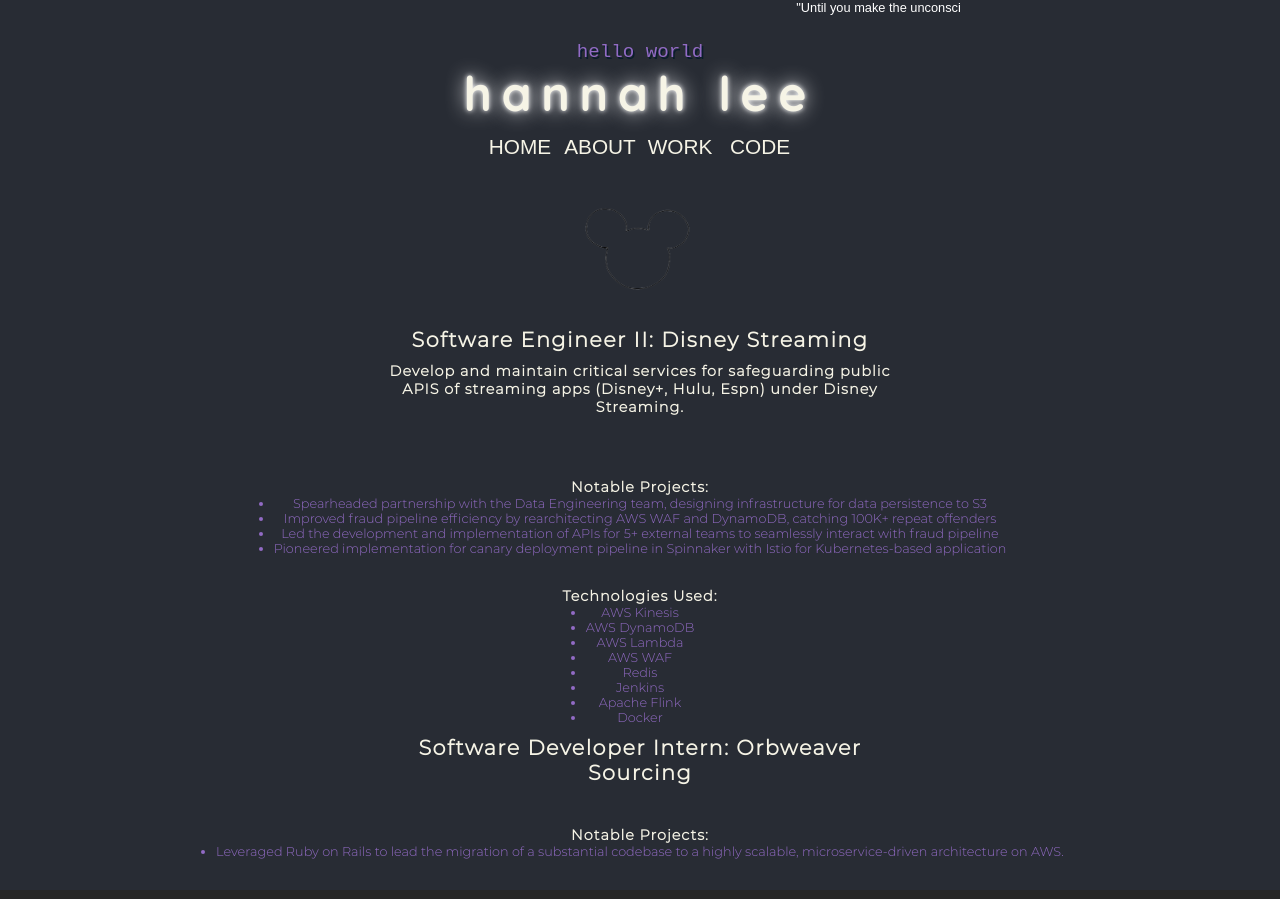
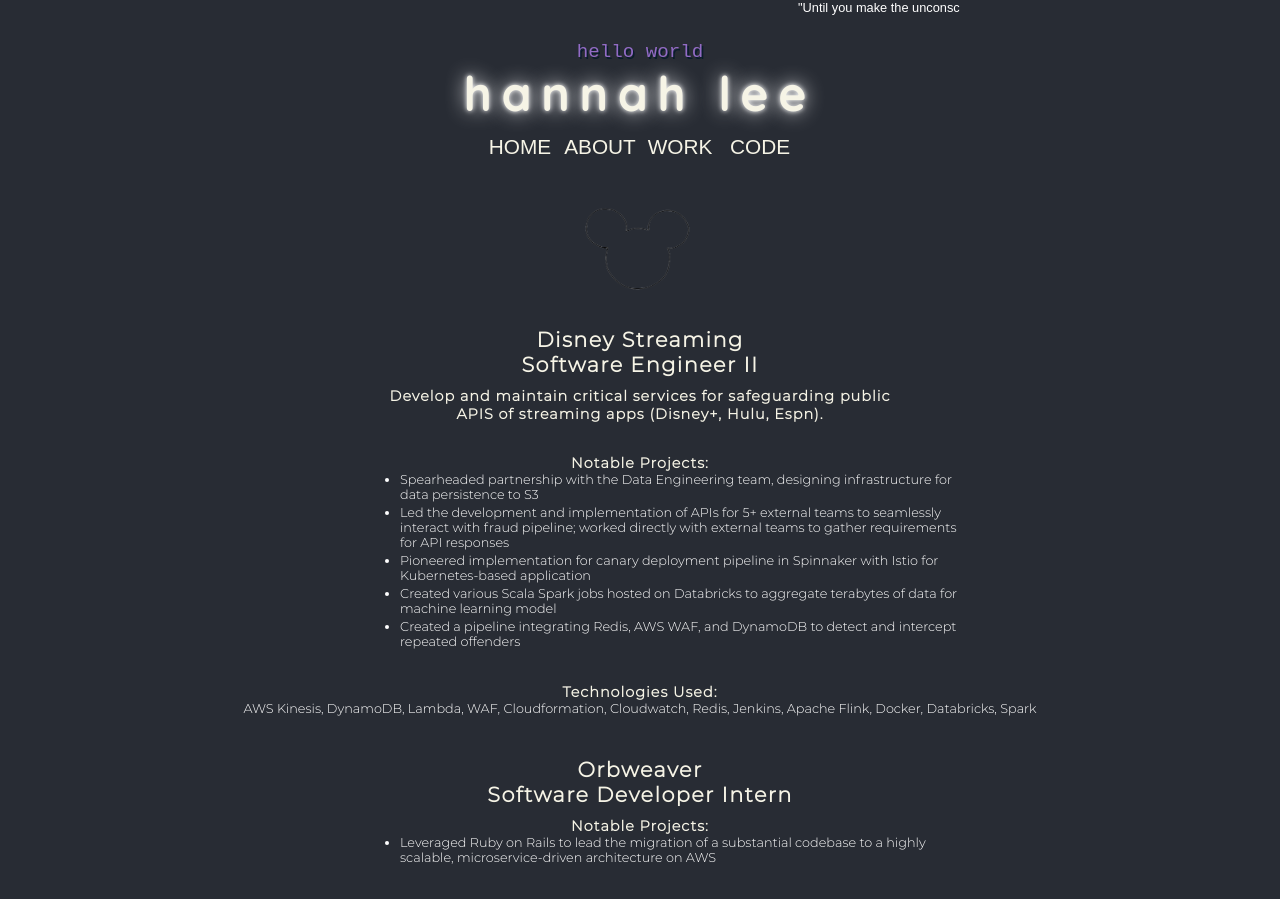
Before and after one commit to hxnnahlee/hxnnahlee-website, a React (Create React App) app: page /work in a window 1280 px wide. Built offline with nearby package versions, Linux system fonts and the light colour scheme; a web font is replaced by a local one.

Commit message:
update work desc, tweaks

```diff
--- a/public/index.html
+++ b/public/index.html
@@ -23,7 +23,7 @@
       work correctly both with client-side routing and a non-root public URL.
       Learn how to configure a non-root public URL by running `npm run build`.
     -->
-    <title>Hannah Lee</title>
+    <title>hannah</title>
   </head>
   <body>
     <noscript>You need to enable JavaScript to run this app.</noscript>
--- a/src/App.css
+++ b/src/App.css
@@ -58,6 +58,7 @@
 
 
 .helloworld {
+	color: rgb(146, 107, 197);
 	margin-top: 2%;
 	font-family: 'Courier New', Courier, monospace;
 	text-shadow: 0.1rem 0.1rem #091d2b
--- a/src/App.js
+++ b/src/App.js
@@ -12,7 +12,7 @@
         <div className="marquee">
           <div className="marquee-text">
             "Until you make the unconscious conscious, it will direct your life
-            and you will call it fate."
+            and you will call it fate"
           </div>
         </div>
         <p className="helloworld"> hello world </p>
--- a/src/pages/About/About.js
+++ b/src/pages/About/About.js
@@ -18,7 +18,7 @@
       <br></br>
       <h2>
         Outside of work, I like to rock climb, sing, play piano, play video
-        games, and crochet !!
+        games, and crochet !
       </h2>
       <br></br>
 
--- a/src/pages/Home/Home.js
+++ b/src/pages/Home/Home.js
@@ -6,8 +6,8 @@
       <img src={"./me.jpg"} className="me-pic" id="me" alt="pic not found" />
       <h2>Helloo, I'm a backend software engineer based out of NYC </h2>
       <h2>
-        My simple pleasures in life are pho, the dogs that look like carpets,
-        and karaoke
+        My simple pleasures in life are pho, the dogs that look like carpets, karaoke,
+        and word hunt
       </h2>
     </>
   );
--- a/src/pages/Work/Work.css
+++ b/src/pages/Work/Work.css
@@ -7,15 +7,29 @@
 }
 
 p {
-	color: rgb(146, 107, 197);
 	text-align: center;
 	font-family: 'Montserrat-Light', sans-serif;
 	font-size:1.2rem;
 }
 
 ul {
-	color: rgb(146, 107, 197);
 	font-size: .8rem;
 	text-align: center;
 	font-family: 'Montserrat-Light', sans-serif;
+    padding-left: 0;
+    padding-left: 0;
+    margin-left: auto;
+    margin-right: auto;
+    width: 50%;
 }
+
+ul li {
+  margin-left: 80px;
+  margin-bottom: 3px;
+  word-wrap: break-word;
+  text-align: left;
+}
+
+.techused {
+	font-size: .8rem;
+}
--- a/src/pages/Work/Work.js
+++ b/src/pages/Work/Work.js
@@ -6,15 +6,18 @@
       <div className="mickey">
         <img src="./mickey.png" alt="mickey" style={{ width: "20%" }} />
       </div>
+      <h2 className="jobtitlesize">
+        Disney Streaming
+      </h2>
       <h2 className="jobspacing jobtitlesize">
-        Software Engineer II: Disney Streaming
+        Software Engineer II
       </h2>
       <h2>
         Develop and maintain critical services for safeguarding public APIS of
-        streaming apps (Disney+, Hulu, Espn) under Disney Streaming.
+        streaming apps (Disney+, Hulu, Espn).
       </h2>
-      <br></br>
-      <br></br>
+      <br>
+      </br>
       <h2>Notable Projects:</h2>
       <ul>
         <li>
@@ -22,41 +25,39 @@
           infrastructure for data persistence to S3
         </li>
         <li>
-          Improved fraud pipeline efficiency by rearchitecting AWS WAF and
-          DynamoDB, catching 100K+ repeat offenders
-        </li>
-        <li>
-          Led the development and implementation of APIs for 5+ external teams
-          to seamlessly interact with fraud pipeline
+            Led the development and implementation of APIs for 5+ external teams to seamlessly interact with fraud pipeline;
+            worked directly with external teams to gather requirements for API responses
         </li>
         <li>
           Pioneered implementation for canary deployment pipeline in Spinnaker
           with Istio for Kubernetes-based application
         </li>
+        <li>
+            Created various Scala Spark jobs hosted on Databricks to aggregate
+            terabytes of data for machine learning model
+        </li>
+        <li>
+            Created a pipeline integrating Redis, AWS WAF, and DynamoDB to detect and intercept repeated offenders
+        </li>
       </ul>
       <br></br>
       <h2>Technologies Used:</h2>
-      <ul class="jobspacing">
-        <li>AWS Kinesis</li>
-        <li>AWS DynamoDB</li>
-        <li>AWS Lambda</li>
-        <li>AWS WAF</li>
-        <li>Redis</li>
-        <li>Jenkins</li>
-        <li>Apache Flink</li>
-        <li>Docker</li>
-      </ul>
+      <p class="jobspacing techused">AWS Kinesis, DynamoDB, Lambda, WAF, Cloudformation, Cloudwatch, Redis, Jenkins, Apache Flink,
+      Docker, Databricks, Spark</p>
 
+      <br></br>
+      <h2 className="jobtitlesize">
+        Orbweaver
+      </h2>
       <h2 className="jobspacing jobtitlesize">
-        Software Developer Intern: Orbweaver Sourcing
+        Software Developer Intern
       </h2>
-      <br></br>
       <h2>Notable Projects:</h2>
       <ul>
         <li>
           Leveraged Ruby on Rails to lead the migration of a substantial
           codebase to a highly scalable, microservice-driven architecture on
-          AWS.
+          AWS
         </li>
       </ul>
       <br></br>
```
